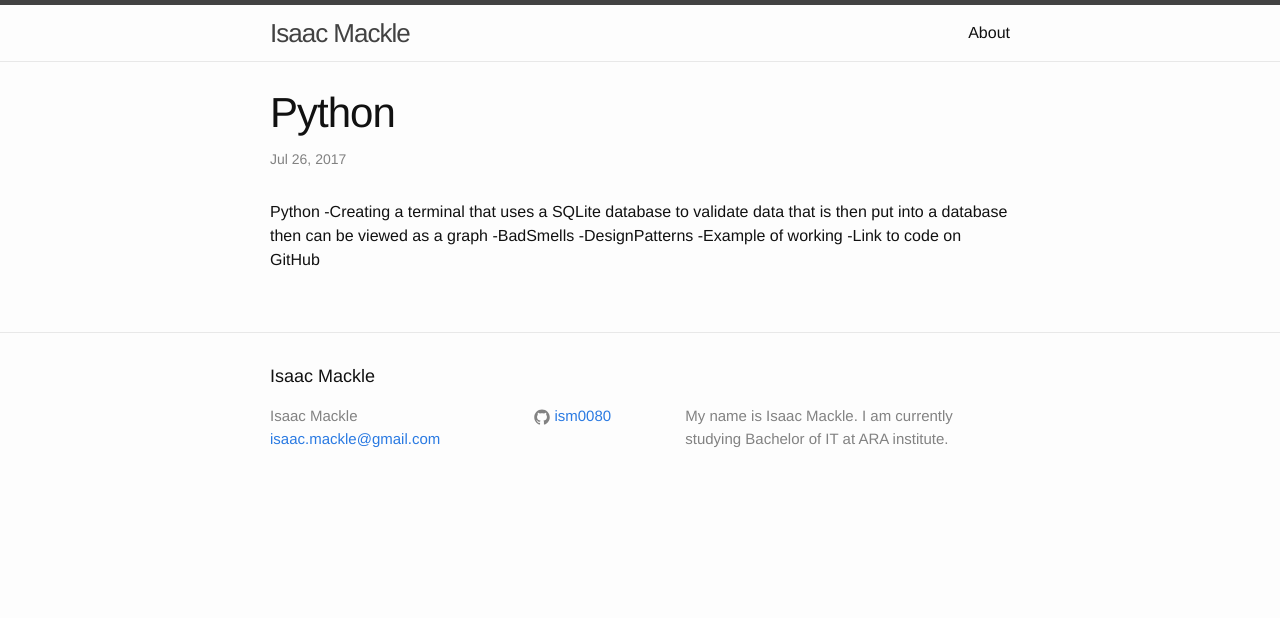
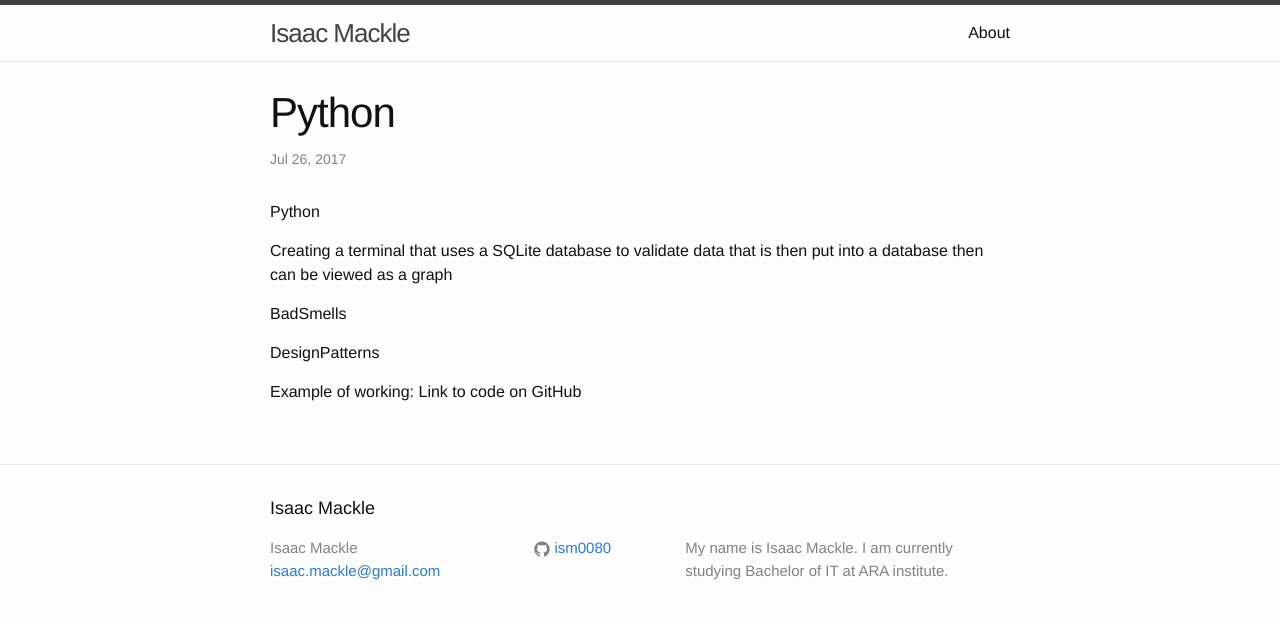
Before and after one commit to ism0080/ism0080.github.io, a Jekyll site: the page built from _posts/2017-07-26-python-skill.markdown, in a window 1280 px wide. Shown: the top 618 px of the page. Built offline with Jekyll 4.4.1, drawn with Linux system fonts in a browser that asks for light colours.

Commit message:
First Commit

```diff
--- a/_posts/2017-07-25-welcome-to-jekyll.markdown
+++ b/_posts/2017-07-25-welcome-to-jekyll.markdown
@@ -3,6 +3,7 @@ layout: post
 title:  "Welcome to Jekyll!"
 date:   2017-07-25 23:58:39 +0000
 categories: jekyll update
+published: false
 ---
 You’ll find this post in your `_posts` directory. Go ahead and edit it and re-build the site to see your changes. You can rebuild the site in many different ways, but the most common way is to run `jekyll serve`, which launches a web server and auto-regenerates your site when a file is updated.
 
--- a/_posts/2017-07-26-python-skill.markdown
+++ b/_posts/2017-07-26-python-skill.markdown
@@ -5,8 +5,11 @@ date:   2017-07-26 21:35:00 +0000
 categories: jekyll update
 ---
 Python
--Creating a terminal that uses a SQLite database to validate data that is then put into a database then can be viewed as a graph
--BadSmells
--DesignPatterns
--Example of working
-	-Link to code on GitHub
+
+Creating a terminal that uses a SQLite database to validate data that is then put into a database then can be viewed as a graph
+
+BadSmells
+
+DesignPatterns
+
+Example of working: Link to code on GitHub
```
Also changed, not shown: _posts/2017-07-26-angularjs-skill.markdown (added, +7 -0 lines), _posts/2017-07-26-c#-skill.markdown (added, +7 -0 lines), _posts/2017-07-26-html-skill.markdown (added, +7 -0 lines), _posts/2017-07-26-php-skill.markdown (added, +7 -0 lines).
